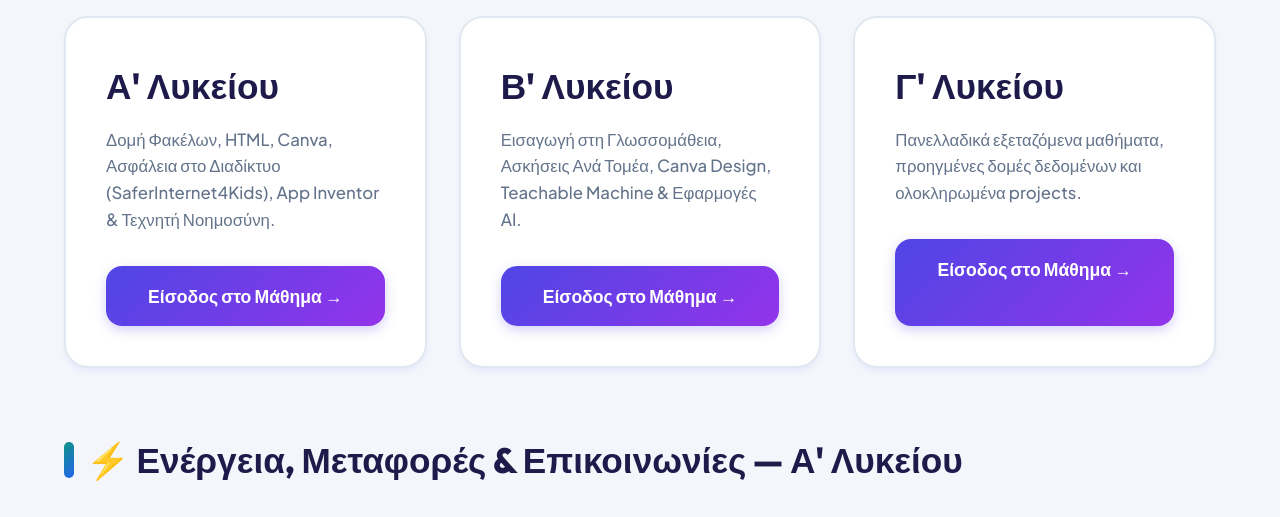
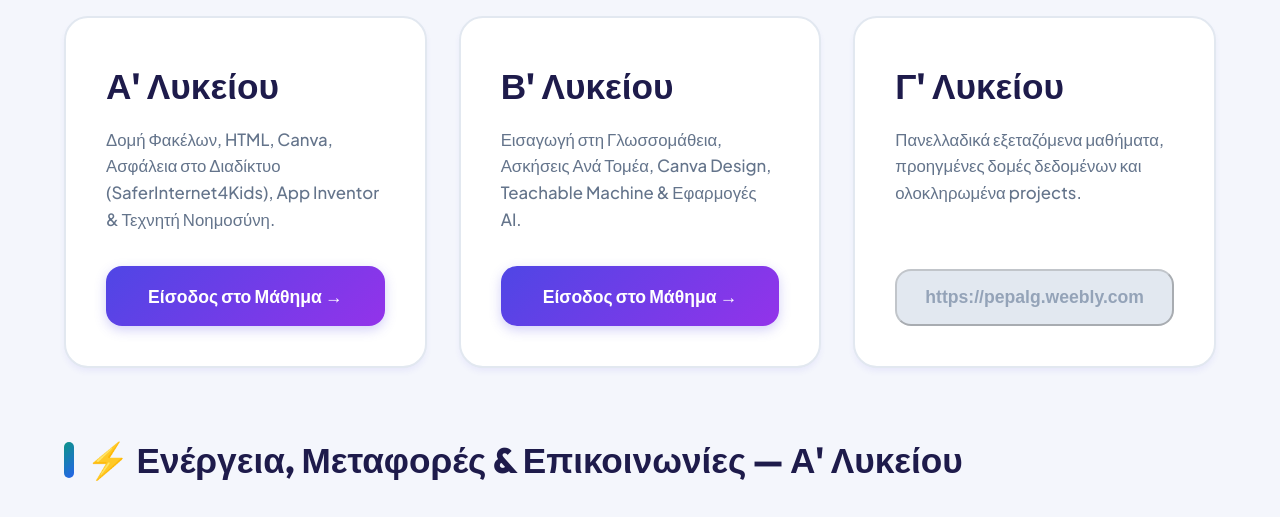
Before and after one commit to pepalakrotiriou/courses, a plain HTML site: page index.html in a window 1280 px wide. Shown: the part 653-1170 px from the top of the page. Drawn offline with Linux system fonts and the light colour scheme.

Commit message:
Replace link with disabled button in index.html

```diff
--- a/index.html
+++ b/index.html
@@ -368,7 +368,7 @@
                         <h3 class="class-title">Γ' Λυκείου</h3>
                         <p class="class-desc">Πανελλαδικά εξεταζόμενα μαθήματα, προηγμένες δομές δεδομένων και ολοκληρωμένα projects.</p>
                     </div>
-                    <a href="https://pepalg.weebly.com" class="btn btn-primary">Είσοδος στο Μάθημα &rarr;</a>
+                   <button class="btn btn-disabled" disabled>https://pepalg.weebly.com</button>
                 </div>
             </div>
         </section>
```
